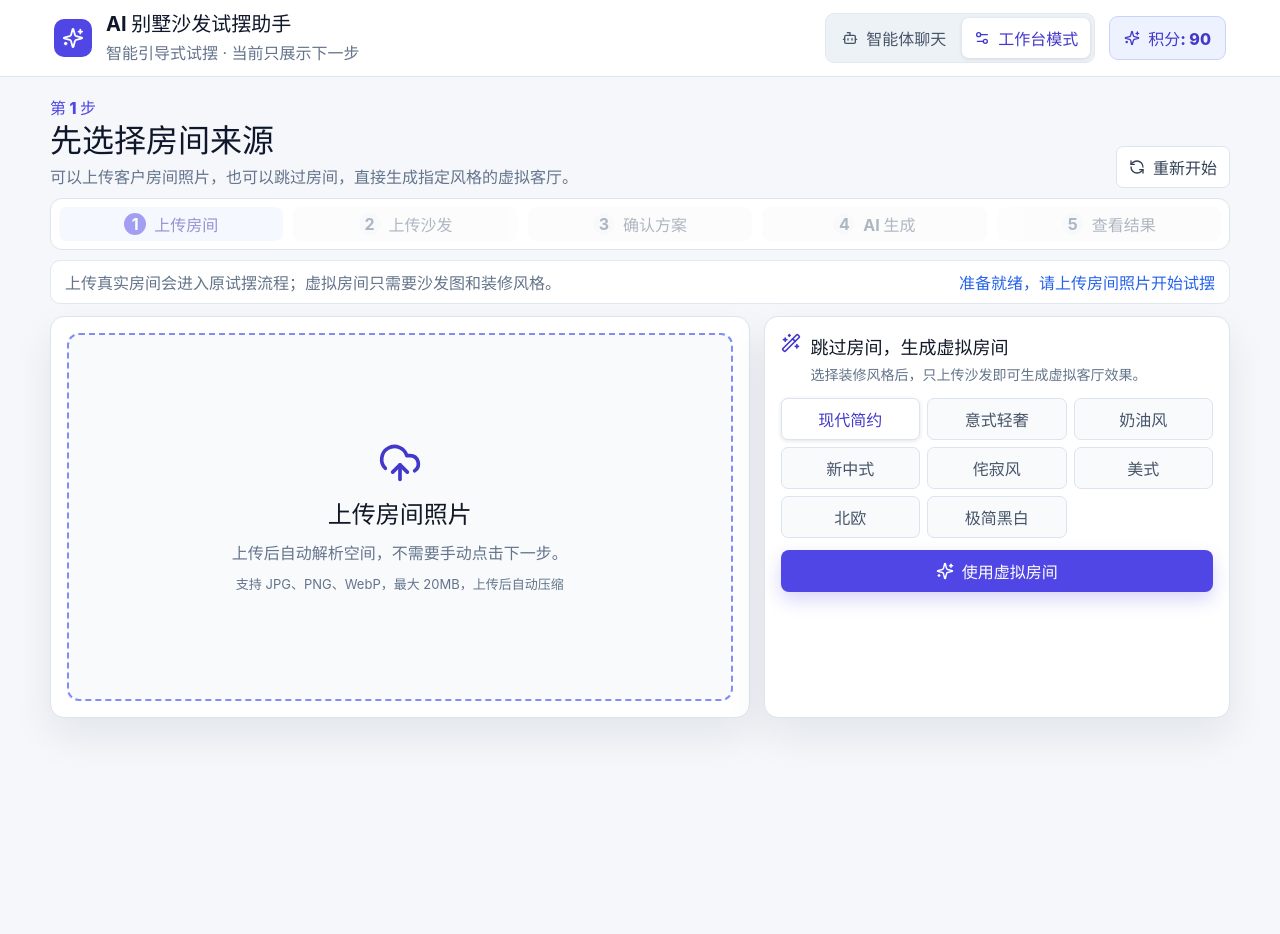
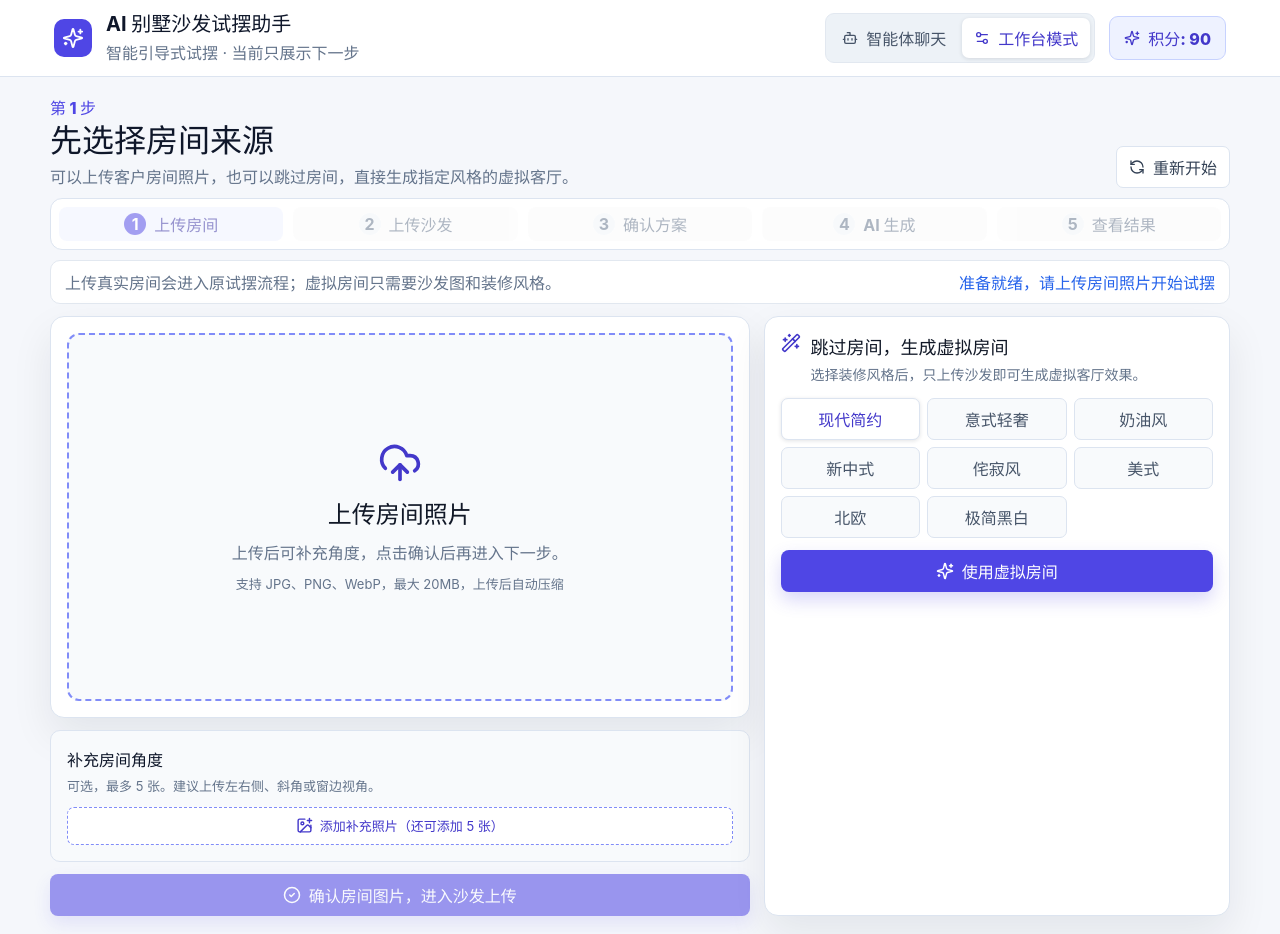
Before and after one commit to markzu911/Arrange-sofa, a React (Vite) app: page / in a window 1280 px wide. Both pictures are taken after a click on the button "工作台模式". Before the commit the page ends 800 px from the top, so only its background shows below. Built offline with nearby package versions, Linux system fonts and the light colour scheme.

Commit message:
Require confirmation before analyzing uploads

```diff
--- a/src/VillaSofaPlacementTool.module.css
+++ b/src/VillaSofaPlacementTool.module.css
@@ -530,6 +530,12 @@
 }
 
 .roomEntryLayout .uploadHero {
+  min-width: 0;
+}
+
+.uploadStack {
+  display: grid;
+  gap: 12px;
   min-width: 0;
 }
 
--- a/src/VillaSofaPlacementTool.tsx
+++ b/src/VillaSofaPlacementTool.tsx
@@ -313,8 +313,8 @@ export function VillaSofaPlacementTool() {
     try {
       const image = await compressImage(
         file,
-        kind === "room-reference" ? 900 : undefined,
-        kind === "room-reference" ? 0.68 : undefined,
+        kind === "room-reference" || kind === "sofa-reference" ? 900 : undefined,
+        kind === "room-reference" || kind === "sofa-reference" ? 0.68 : undefined,
         kind === "room-reference" || kind === "sofa-reference" ? GEMINI_REFERENCE_TARGET_BYTES : GEMINI_IMAGE_TARGET_BYTES
       );
       setResults([]);
@@ -331,8 +331,8 @@ export function VillaSofaPlacementTool() {
         setReviewSubstep("plan");
         setGuidedStep("room");
         addChatMessage({ role: "user", text: "已上传房间照片", image });
-        addChatMessage({ role: "assistant", text: "房间照片已收到，我正在分析空间尺度、光线和透视关系。" });
-        await autoAnalyzeRoom(image);
+        setStatus("房间照片已收到，可继续补充房间角度，确认后进入沙发上传");
+        addChatMessage({ role: "assistant", text: "房间照片已收到。您可以继续补充左右侧、斜角或窗边视角，确认后我再解析空间并进入沙发上传。" });
       } else if (kind === "room-reference") {
         setRoomReferenceImages((current) => current.length >= 5 ? current : [...current, image]);
         setStatus("已加入空间补充角度，后续分析和生成会一并参考");
@@ -582,8 +582,8 @@ export function VillaSofaPlacementTool() {
 
   function canVisitStep(step: GuidedStep) {
     if (step === "room") return !isGenerating;
-    if (step === "sofa") return !isGenerating && (useVirtualRoom || Boolean(roomImage));
-    if (step === "review") return !isGenerating && Boolean(analysis);
+    if (step === "sofa") return !isGenerating && (useVirtualRoom || Boolean(analysis));
+    if (step === "review") return !isGenerating && Boolean(analysis && sofaImage && sofaForegroundImage && (useVirtualRoom || clearedRoomImage));
     if (step === "result") return !isGenerating && results.length > 0;
     return false;
   }
@@ -620,14 +620,24 @@ export function VillaSofaPlacementTool() {
     <>
       {guidedStep === "room" && (
         <div className={styles.roomEntryLayout}>
+          <div className={styles.uploadStack}>
             <UploadStep
               kind="room"
               image={roomImage}
               busy={isAnalyzingRoom}
               title="上传房间照片"
-            description="上传后自动解析空间，不需要手动点击下一步。"
+              description="上传后可补充角度，点击确认后再进入下一步。"
               onFile={(file) => handleUpload("room", file)}
             />
+            <RoomReferenceUploader
+              images={roomReferenceImages}
+              onFiles={(files) => files.forEach((file) => handleUpload("room-reference", file))}
+            />
+            <button className={styles.primaryButton} onClick={() => roomImage && autoAnalyzeRoom(roomImage)} disabled={!roomImage || isAnalyzingRoom}>
+              {isAnalyzingRoom ? <Loader2 className={styles.spin} size={18} /> : <CheckCircle2 size={18} />}
+              确认房间图片，进入沙发上传
+            </button>
+          </div>
           <VirtualRoomStarter
             selectedStyle={settings.virtualRoomStyle}
             onStyleChange={(virtualRoomStyle) => setSettings((current) => ({ ...current, virtualRoomStyle }))}
@@ -641,13 +651,7 @@ export function VillaSofaPlacementTool() {
           {useVirtualRoom ? (
             <VirtualRoomSummary selectedStyle={settings.virtualRoomStyle} />
           ) : (
-            <>
             <PreviewCard title="房间已解析" image={roomImage} loading={isAnalyzingRoom} />
-              <RoomReferenceUploader
-                images={roomReferenceImages}
-                onFiles={(files) => files.forEach((file) => handleUpload("room-reference", file))}
-              />
-            </>
           )}
           <UploadStep
             kind="sofa"
```
Lines whose indentation alone changed are shown as unchanged.
